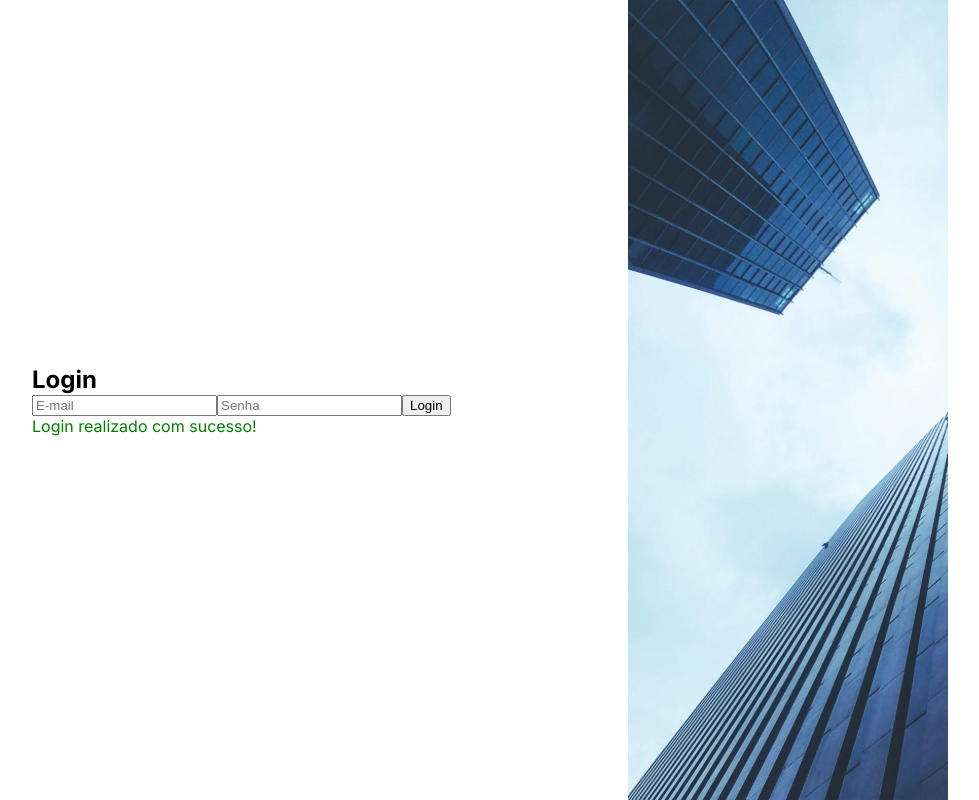
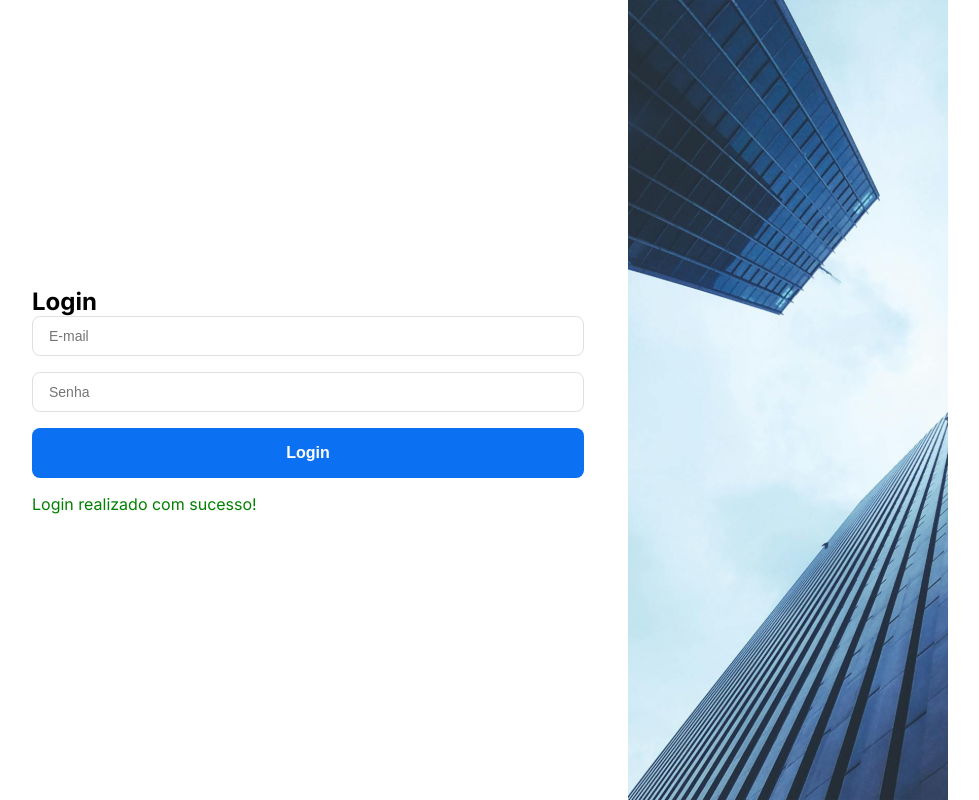
Before and after one commit to TataFaria/dnc-sales-dashbord-thaylla, a React (Vite) app: page / in a window 1280 px wide. Shown: the whole page, without its empty margins (12-991 px from the left). Built offline with nearby package versions, Linux system fonts and the light colour scheme.

Commit message:
create styled

```diff
--- /dev/null
+++ b/src/components/StyledButton.tsx
@@ -0,0 +1,56 @@
+import styled from "styled-components";
+import { ButtonProps } from "@/types";
+import { pxToRem } from "@/utils";
+
+export const StyleButton = styled.button<ButtonProps>`
+    border-radius: ${pxToRem(8)};
+    border: none;
+    box-sizing: border-box;
+    cursor: pointer;
+    font-size: ${pxToRem(16)};
+    font-weight: bold;
+    height: ${pxToRem(50)};
+    padding: 0 ${pxToRem(16)};
+    transition: background-color 0.3s;
+    width: 100%;
+
+&.primary{
+    background-color: ${(props) => props.theme.buttons.primary};
+    color: ${(props) => props.theme.buttons.primaryColor};
+    &:hover{
+        background-color: ${(props) => props.theme.buttons.primaryHover};
+    }
+}
+
+&.alert{
+    background-color: ${(props) => props.theme.buttons.alert};
+    color: ${(props) => props.theme.buttons.alertColor};
+    &:hover{
+        background-color: ${(props) => props.theme.buttons.alertHover};
+    }
+}
+
+&.borderless-alert{
+    background-color: none;
+    color: ${(props) => props.theme.buttons.alert};
+    padding: 0 ;
+    height: 0;
+    &:hover{
+        color: ${(props) => props.theme.buttons.alertHover};
+    }
+}
+
+
+&:disabled {
+    background-color: ${(props) => props.theme.buttons.disabled};
+    color: ${(props) => props.theme.buttons.disabledColor};
+    cursor: not-allowed;
+    &:hover{
+        background-color: ${(props) => props.theme.buttons.disabled};
+        color: ${(props) => props.theme.buttons.disabledColor};
+    }
+}
+`;
+
+//O disable ficou com : porque ele não é uma classe ele é um estado do button//
+// not-allowed: quer dizer que o botão não está disponível para ser clicado//
--- /dev/null
+++ b/src/components/StyledInput.tsx
@@ -0,0 +1,30 @@
+import styled from "styled-components";
+import { InputProps } from "@/types";
+import { pxToRem } from "@/utils";
+
+export const StyleInput = styled.input<InputProps>`
+    background-color: ${(props) => props.theme.textInput.active};
+    color: ${(props) => props.theme.textInput.activeColor};
+    border-radius: ${pxToRem(8)};
+    border: ${pxToRem(1)} solid ${(props) => props.theme.textInput.borderColor};
+    box-sizing: border-box;
+    cursor: pointer;
+    height: ${pxToRem(40)};
+    font-size: ${pxToRem(14)};
+    font-weight: 500;
+    padding: ${pxToRem(8)} ${pxToRem(16)};
+    transition: background-color 0.3s;
+    width: 100%;
+
+&:disabled {
+    background-color: ${(props) => props.theme.textInput.disabled};
+     border: ${pxToRem(1)} solid ${(props) => props.theme.textInput.disabledBorderColor};
+    color: ${(props) => props.theme.textInput.disabledColor};
+    cursor: not-allowed;
+
+}
+
+&::placholder {
+    color: ${(props) => props.theme.textInput.placholderColor};
+}
+`;
--- a/src/components/formComponent.tsx
+++ b/src/components/formComponent.tsx
@@ -1,20 +1,30 @@
+import styled from "styled-components";
+import { StyleButton, StyleInput } from "@/components";
 import { FormComponentProps } from "@/types";
+import { pxToRem } from "@/utils";
+
+export const StyledForm = styled.form`
+    display: flex;
+    flex-direction: column;
+    row-gap: ${pxToRem(16)};
+`;
+
 
 const FormComponent = ({ inputs, buttons, message }: FormComponentProps) => {
     return (
-        <form>
+        <StyledForm>
             {inputs.map((inputProps, index) => (
-                <input key={index} {...inputProps} />
+                <StyleInput key={index} {...inputProps} />
             ))}
             {buttons.map((buttonProps, index) => (
-                <button key={index} {...buttonProps} />
+                <StyleButton key={index} {...buttonProps} />
             ))}
             {message && (
                 <div style={{ color: message[0].type === 'error' ? 'red' : 'green' }}>
                     {message[0].msg}
                 </div>
             )}
-        </form>
+        </StyledForm>
     );
 };
 
--- a/src/components/index.ts
+++ b/src/components/index.ts
@@ -1,2 +1,4 @@
 export * from './BannerImage'
+export * from './StyledButton'
+export * from './StyledInput'
 export { default as FormComponent } from './formComponent'
--- a/src/main.tsx
+++ b/src/main.tsx
@@ -2,12 +2,12 @@ import { StrictMode } from 'react'
 import { ThemeProvider } from 'styled-components'
 import { createRoot } from 'react-dom/client'
 import App from './App.tsx'
-import { darkTheme, GlobalStyle, lighTheme } from './styles/'
+import { GlobalStyle, lightTheme } from './styles/'
 
 
 createRoot(document.getElementById('root')!).render(
   <StrictMode>
-    <ThemeProvider theme={lighTheme}>
+    <ThemeProvider theme={lightTheme}>
       <GlobalStyle />
       <App />
     </ThemeProvider>
--- a/src/styles/theme.ts
+++ b/src/styles/theme.ts
@@ -1,6 +1,6 @@
 import { Theme } from "@/types";
 
-export const lighTheme: Theme = {
+export const lightTheme: Theme = {
     appBackground: '#FFF',
     appColor: '#000',
     appDefaultStroke: '#E0E0',
--- /dev/null
+++ b/src/utils/index.ts
@@ -0,0 +1 @@
+export * from './pxToRem'
```
